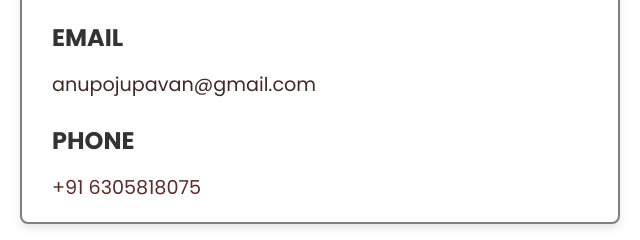
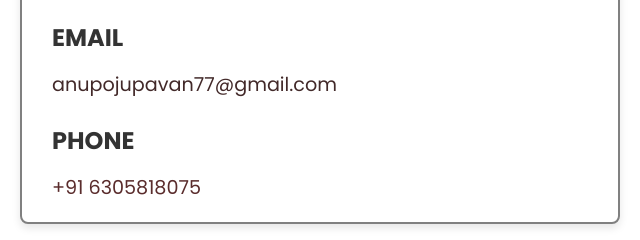
Before and after one commit to pavananupoju/mynewportfolio, a plain HTML site: page index.html in a window 1280 px wide. Shown: the part 3484-3724 px from the top of the page, 320-960 px from the left. Drawn offline with nearby package versions, Linux system fonts and the light colour scheme; a script that the page names is missing.

Commit message:
Update index.html
contact

```diff
--- a/index.html
+++ b/index.html
@@ -204,7 +204,7 @@
         <div class="contact__container" style="display: flex; flex-direction: column; align-items: center; max-width: 100%; padding: 0 15px;">
             <div class="contact__info" style="background-color: rgb(255, 255, 255); padding: 20px 30px; border-radius: 8px; box-shadow: 0 4px 8px rgba(0, 0, 0, 0.1); width: 100%; max-width: 600px; margin: 0 auto; border: 2px solid gray;">
                 <h3 class="contact__subtitle" style="font-size: 1.5rem; color: #333; margin-bottom: 15px; text-transform: uppercase;">Email</h3>
-                <span class="contact__text" style="font-size: 1.2rem; color:rgb(66, 41, 41) ; display: block; margin-bottom: 20px;">anupojupavan@gmail.com</span>
+                <span class="contact__text" style="font-size: 1.2rem; color:rgb(66, 41, 41) ; display: block; margin-bottom: 20px;">anupojupavan77@gmail.com</span>
 
                 <h3 class="contact__subtitle" style="font-size: 1.5rem; color: #333; margin-bottom: 15px; text-transform: uppercase;">Phone</h3>
                 <span class="contact__text" style="font-size: 1.2rem; color:rgb(90, 44, 44)">+91 6305818075</span>
```
